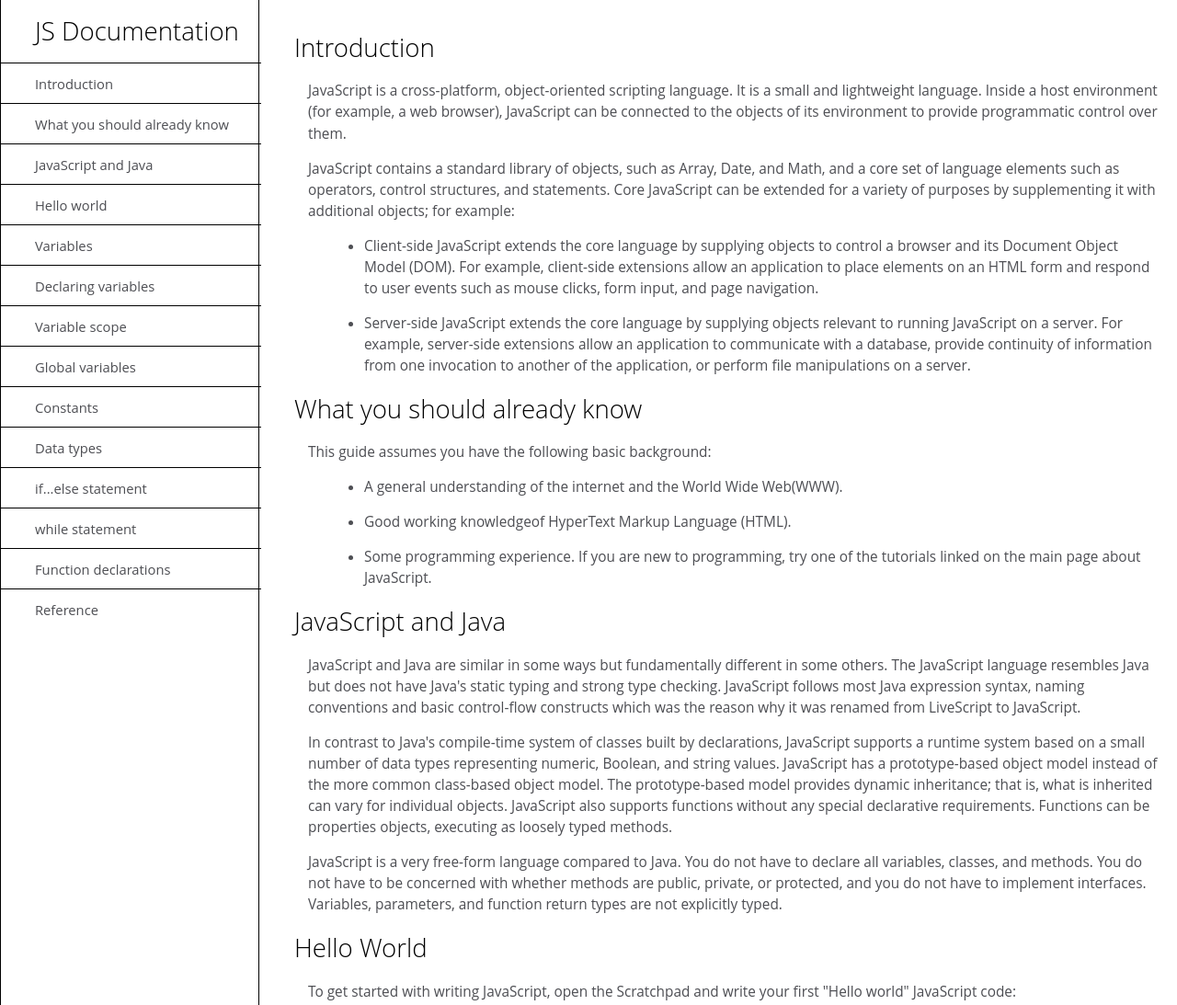
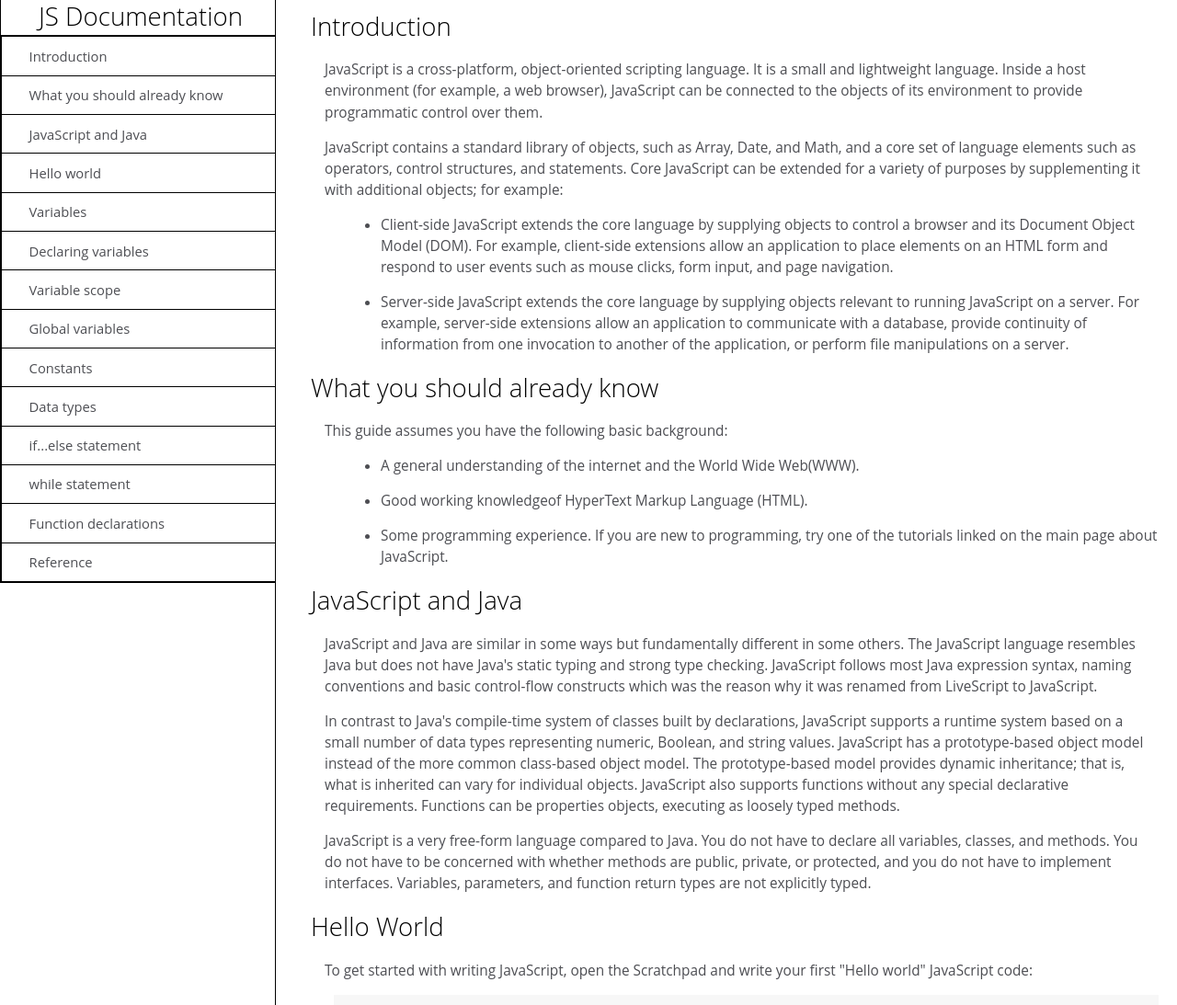
Before and after one commit to AmaraFinbarrs/A_JavaScript_Technical_Page, a plain HTML site: page index.html in a window 1280 px wide. Shown: the top 1093 px of the page at 92% size. Drawn offline with Linux system fonts and the light colour scheme.

Commit message:
Update style.css
I made this site a little bit more responsive and coherent.

A completed work.

```diff
--- a/style.css
+++ b/style.css
@@ -21,44 +21,41 @@ h1 {
 }
 
 #container {
-  display: flex;
   position: relative;
 }
 
-#navbar {
-  display: flex;
-  flex-direction: column;
-  border-left: 1px solid black;
-}
 
 .headie {
-  height: 4.25rem;
-  min-width: 17.6875rem;
-  display: grid;
-  position: fixed;
-  align-items: center;
+  text-align: center;
 }
 .headie > h1 {
-  display: flex;
-  padding-left: 2.3125rem;
-  align-items: center;
+  padding-left: 5px;
 }
 
 .overflowy {
-  min-width: 17.6875rem;
-  max-height: 100%;
+  max-width: calc(100vw - 1.09rem);
+  max-height:199px;
   display: grid;
-  grid-template-rows: repeat(14, 2.75rem);
-  position: fixed;
-  overflow-y: scroll;
-  margin-top: 4.24rem;
+  position: relative;
+  overflow-y: auto;
+  border: 1px solid black;
+  border-bottom: 2px solid black;
+
 }
+
 
 .overflowy > a {
   border-top: 1px solid black;
-  align-content: center;
-  line-height: 2.75rem;
-  padding-left: 2.3125rem;
+  display: block;
+  position: relative;
+  padding-left: 20px;
+}
+
+.overflowy > a > p{
+display: block;
+margin: auto;
+margin: 0.6rem;
+
 }
 
 .nav-link {
@@ -69,9 +66,9 @@ h1 {
 
 #main-doc {
   height: 100%;
-  margin-left: 17.5rem;
   border-left: 1px solid black;
-  padding: 1.9375rem 1.25rem 2.5rem 2.375rem;
+  padding: 1.9375rem 1.25rem 2.5rem 1.25rem;
+  margin-top: -23px;
 }
 
 .main-section > div {
@@ -81,11 +78,13 @@ h1 {
   margin-bottom: 0.9375rem;
   margin-left: 1.5625rem;
 }
+
 .main-section > h1,
 p,
 ul > li {
   margin-bottom: 0.9375rem;
 }
+
 .main-section > p {
   margin-left: 0.9375rem;
 }
@@ -93,6 +92,7 @@ ul > li {
 ul {
   padding-left: 4.75rem;
 }
+
 .disc-bullet {
   padding-left: 3.6875rem;
 }
@@ -100,3 +100,40 @@ ul {
 code {
   display: block;
 }
+
+@media screen and (min-width:791px){
+
+#navbar {
+  position: fixed;
+  border-left: 1px solid black;
+  width: 300px;
+}
+
+.headie {
+  align-items: center;
+  margin-top: 20px;
+}
+
+.overflowy {
+  max-height: calc(100vh - 3rem);
+  overflow-y: scroll;
+}
+
+.overflowy > a {
+  border-top: 1px solid black;
+}
+
+.nav-link {
+  text-decoration: none;
+  color: #4d4e53;
+  font-size: 0.96em;
+}
+
+#main-doc {
+  height: 100%;
+  margin-left: 299px;
+  border-left: 1px solid black;
+  padding: 1.9375rem 1.25rem 2.5rem 2.375rem;
+}
+
+}
```
